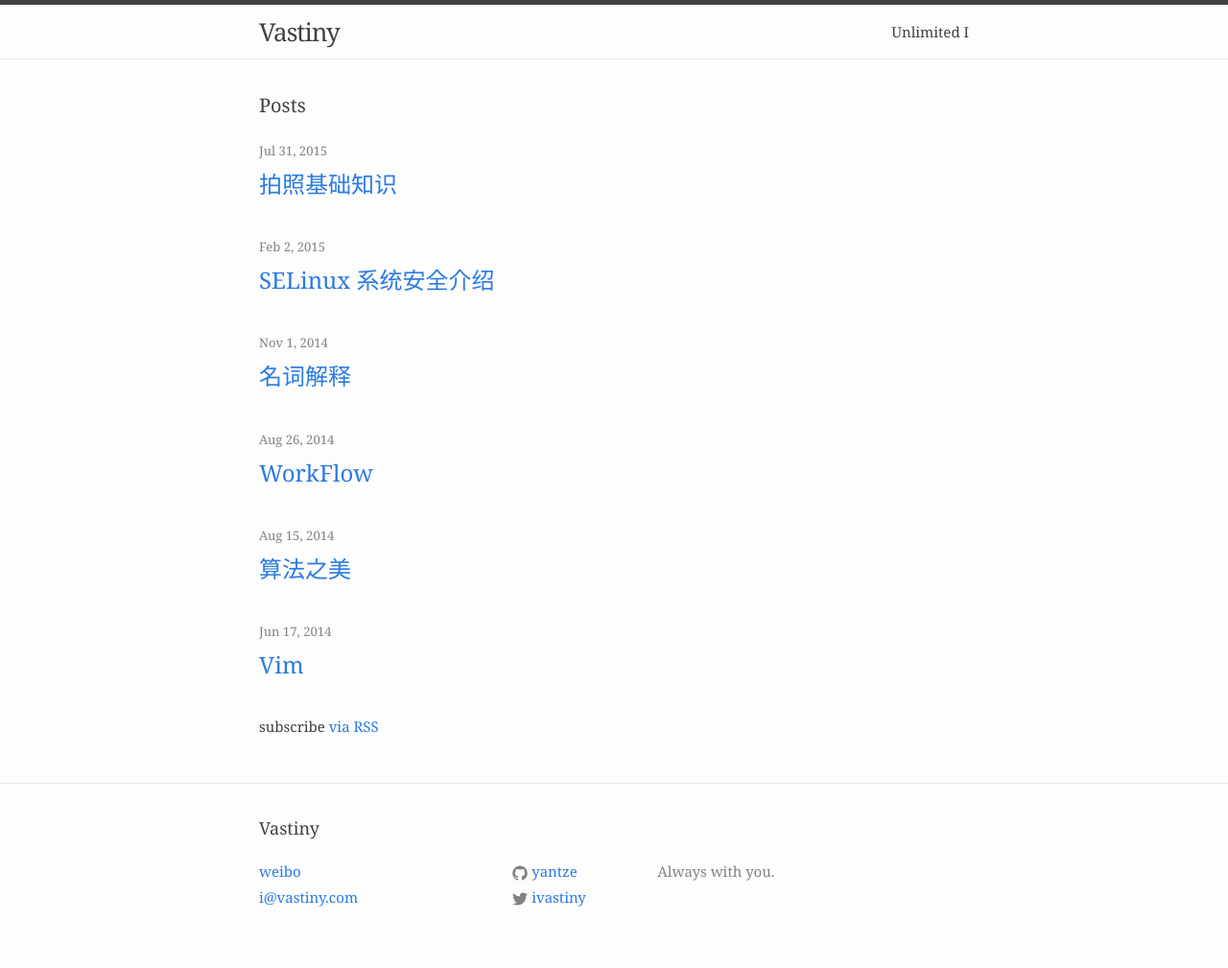
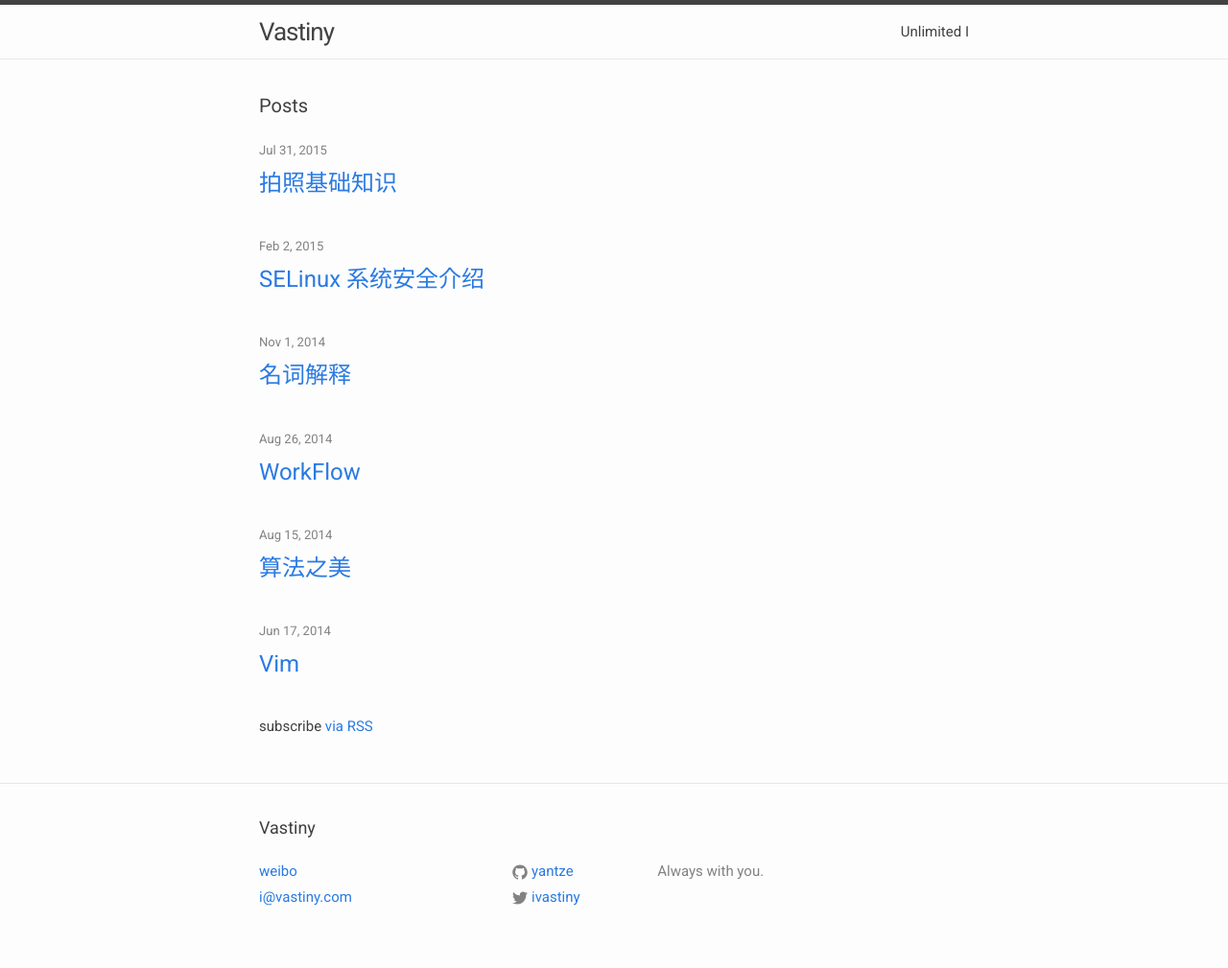
Before and after one commit to yantze/yantze.github.com, a Jekyll site: the page built from index.html, in a window 1280 px wide. Shown: the whole page at 96% size. Built offline with Jekyll 4.4.1, drawn with Linux system fonts in a browser that asks for light colours.

Commit message:
update font

```diff
--- a/css/main.scss
+++ b/css/main.scss
@@ -8,7 +8,7 @@
 // Our variables
 // $base-font-family: "Helvetica Neue", Helvetica, Arial, sans-serif;
 // $base-font-family: 'Open Sans', 'Helvetica Neue', 'Helvetica', 'Arial', 'ヒラギノ角ゴ Pro W3', 'Hiragino Kaku Gothic Pro', 'メイリオ', Meiryo, 'ＭＳ Ｐゴシック', 'MS PGothic', sans-serif;
-$base-font-family: Georgia, Helvetica, Arial, simsun, sans-serif;
+$base-font-family: "Roboto", Georgia, Helvetica, Arial, simsun, sans-serif;
 $base-font-size:   15px;
 $base-font-weight: 400;
 $small-font-size:  $base-font-size * 0.875;
@@ -49,7 +49,9 @@
 
 // Import partials from `sass_dir` (defaults to `_sass`)
 @import
-        "base",
-        "layout",
-        "syntax-highlighting"
+    "base",
+    "layout",
+    "syntax-highlighting"
 ;
+
+@import url(https://fonts.googleapis.com/css?family=Roboto:400,500) ;
```
